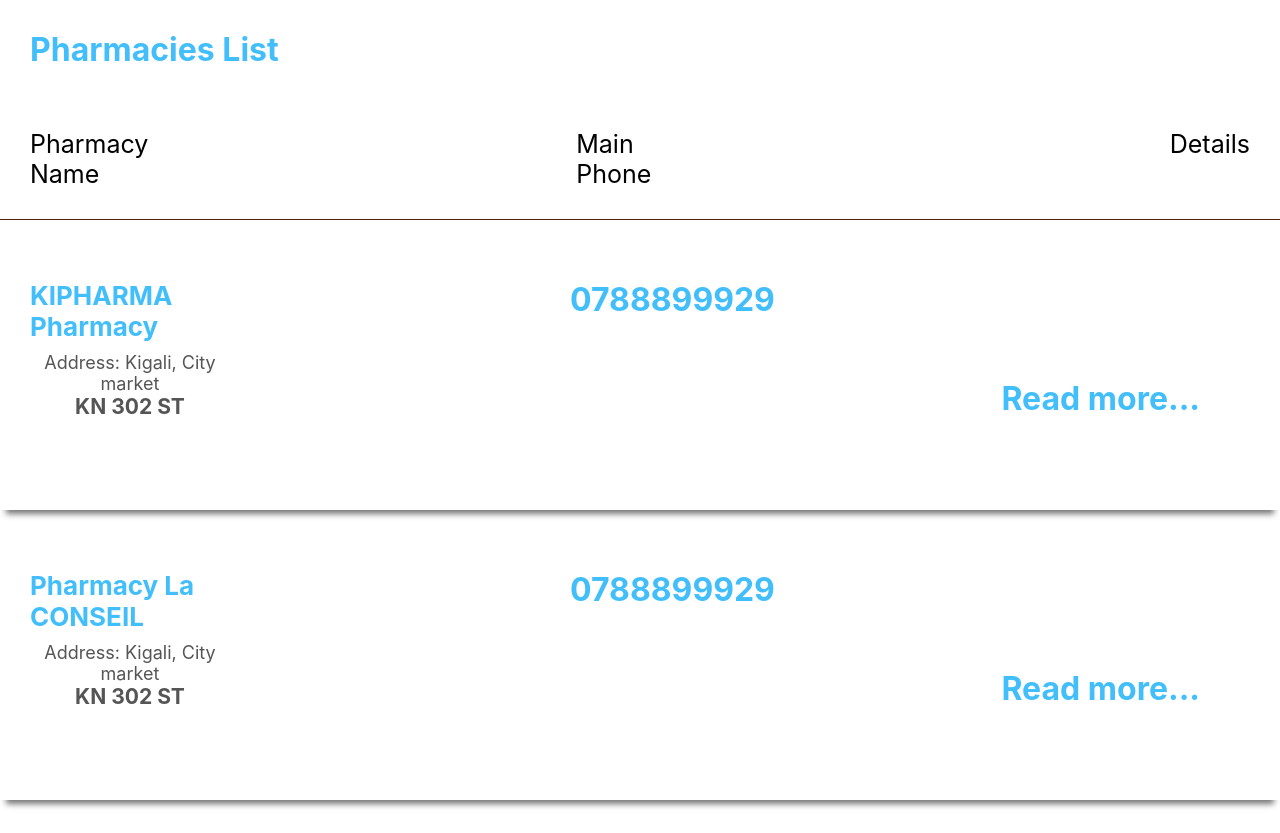
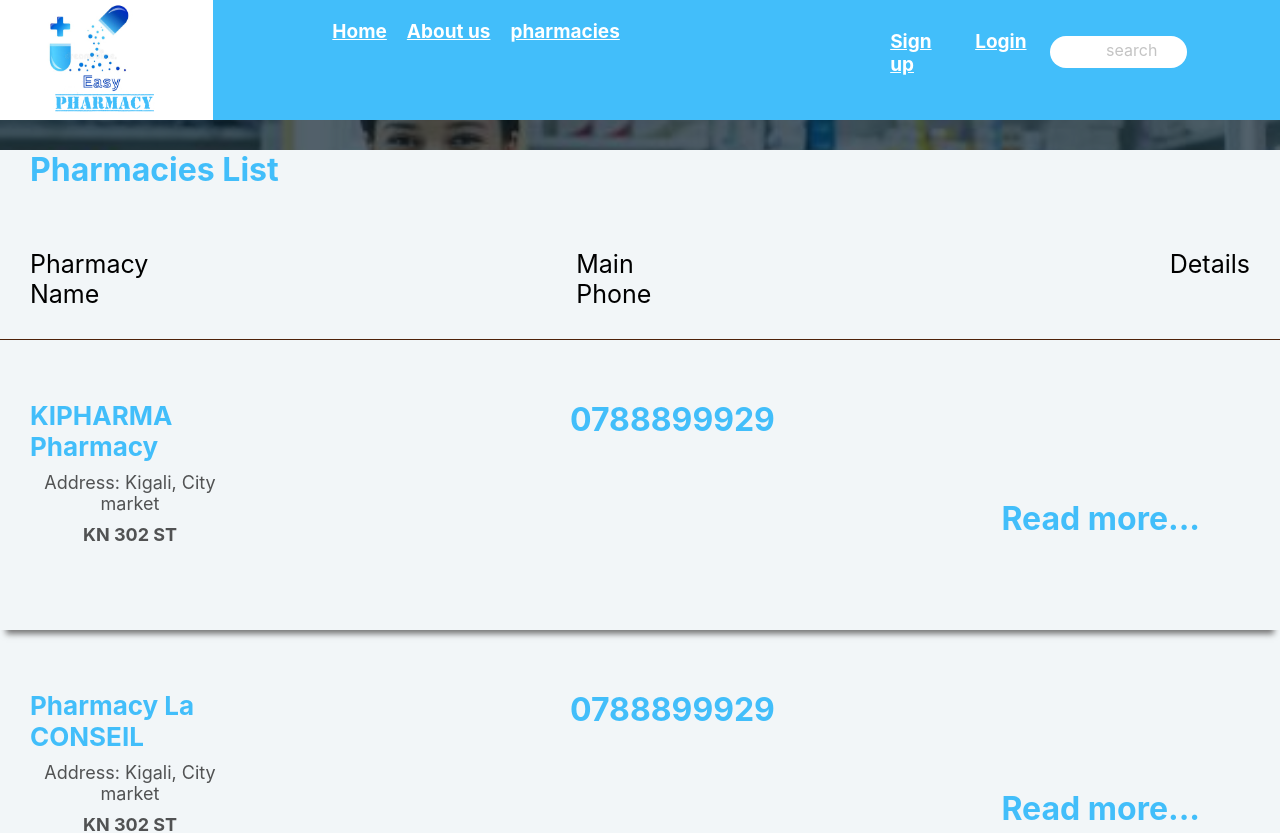
Before and after one commit to alicekaremera/easy-pharmacy-react, a React (Create React App) app: page /pharmacy in a window 1280 px wide. Shown: the top 833 px of the page. Built offline with nearby package versions, Linux system fonts and the light colour scheme.

Commit message:
pharmacy page, edit in index.js, and in app.css, add footer and header, edit in homelayout.css on height and width

```diff
--- a/src/components/header.js
+++ b/src/components/header.js
@@ -8,7 +8,7 @@ return (<div className="header">
             <div className="home-bar">
             <a href="../home">Home</a>
             <a href="../about">About us</a>
-            <a href="#">pharmacies</a>
+            <a href="/pharmacy">pharmacies</a>
             </div>
             <div className="sign-up">
 
--- a/src/components/homeLayout.css
+++ b/src/components/homeLayout.css
@@ -7,8 +7,8 @@
     background-attachment: fixed;
 }
 .home-container1{
-    width:100%;
-    height:100vh;
+    min-width:100%;
+    min-height:60vh;
     background: rgba(0, 22, 32, 0.637);
 }
 .home-container h3{
--- a/src/views/pharmacy.css
+++ b/src/views/pharmacy.css
@@ -1,7 +1,7 @@
 .pharmacy-container{
     width: 100%;
-    min-height: 90vh;
-    /* background-color: rgb(66,190,250); */
+    min-height: 60vh;
+    background-color: rgb(242, 246, 248);
     background-size: cover ;
     background-attachment: fixed;
 
@@ -101,6 +101,17 @@
 
 }
 
+.ourpharmacy h3{
+
+    font-size:18px;
+    color: rgba(5, 5, 5, 0.678);
+
+    font-weight: bold;
+
+    padding:10px;
+
+}
+
 /* .morebutton{
 
     margin-left:280px;
--- a/src/views/pharmacy.js
+++ b/src/views/pharmacy.js
@@ -1,9 +1,9 @@
 import React from "react";
-// import Homelayout from "../components/homelayout";
+import HomeLayout from "../components/homeLayout";
 import"./pharmacy.css";
 const Pharmacy=()=>{
     return(
-        // <Homelayout>
+        <HomeLayout>
     <div className="pharmacy-container">
 
      <h1>Pharmacies List</h1>
@@ -115,7 +115,7 @@ const Pharmacy=()=>{
 
     </div>
 
-        // </Homelayout>
+        </HomeLayout>
 
     );
 }
```
